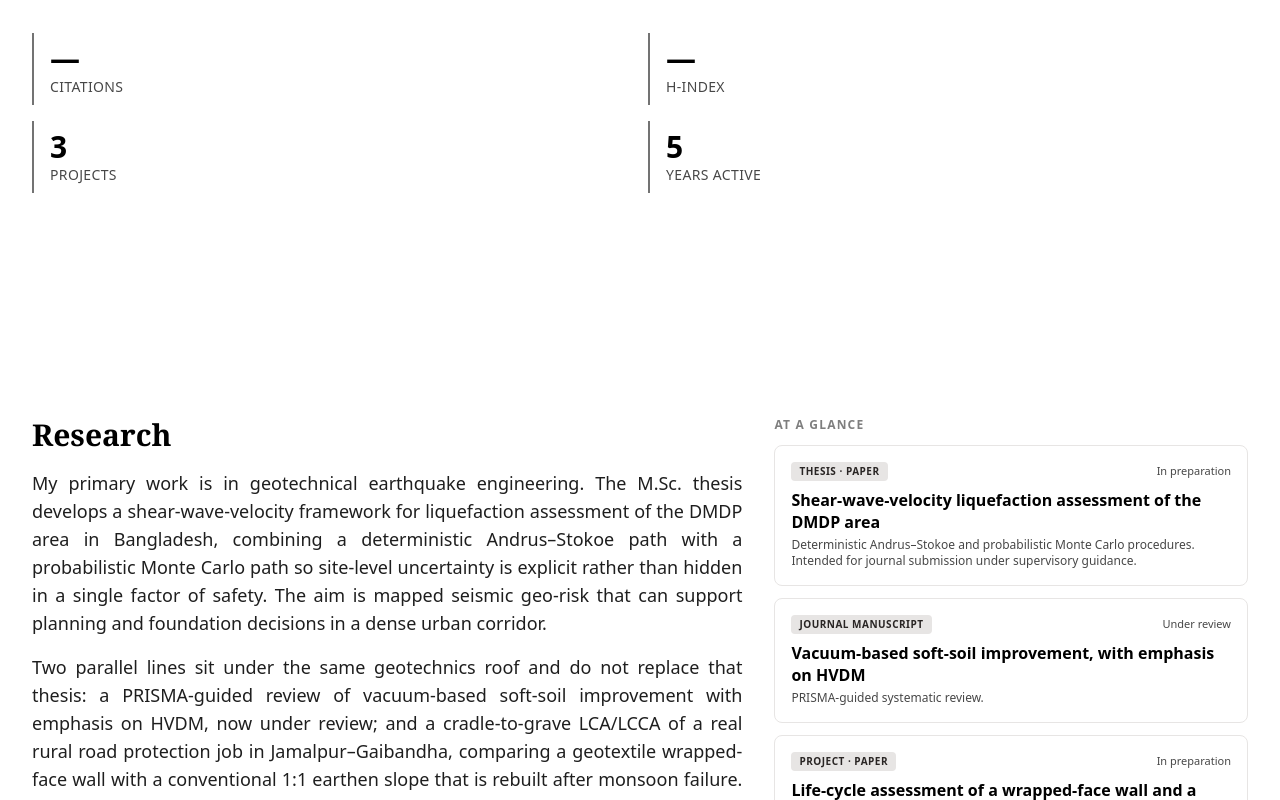
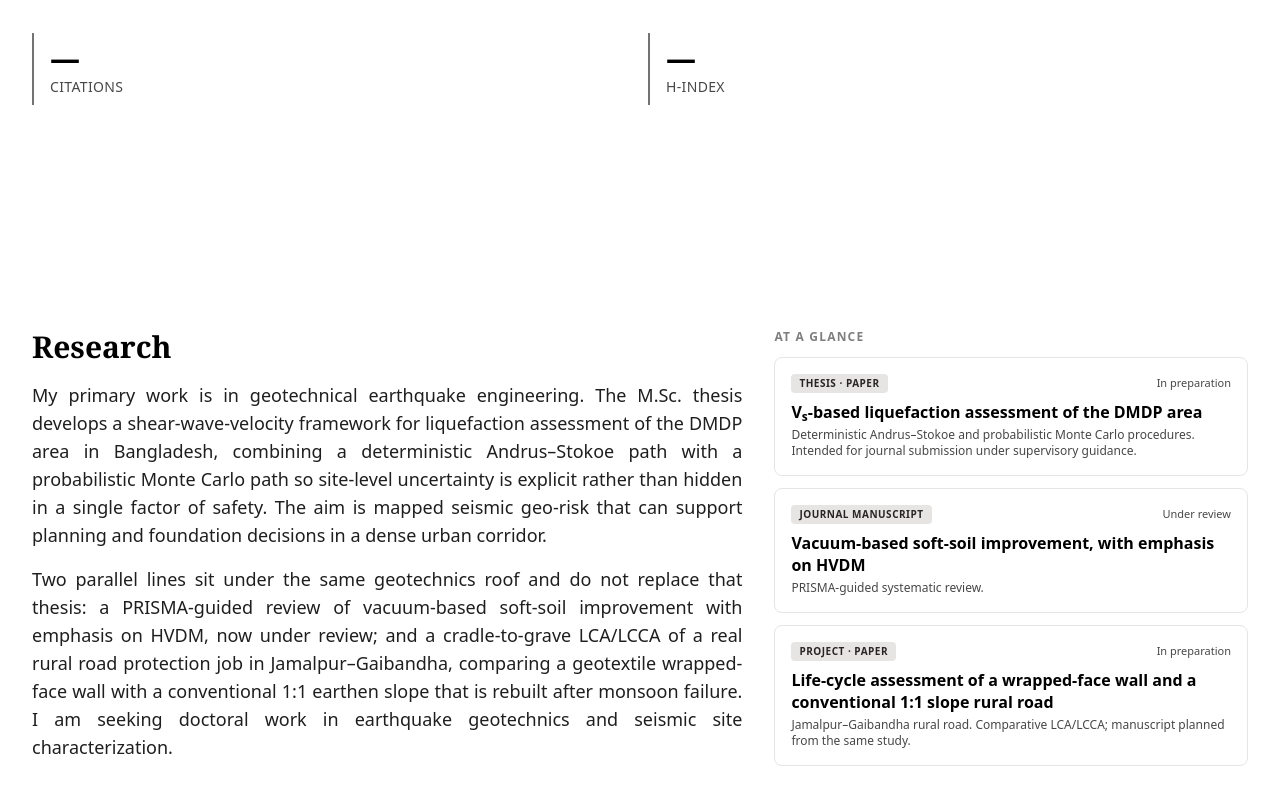
Before and after one commit to enamulislammeraj25-rin/portfolio-xrin, a React (Create React App) app: page / in a window 1280 px wide. Shown: the part 1300-2100 px from the top of the page. Built offline with nearby package versions, Linux system fonts and the light colour scheme.

Commit message:
Use V_s in the liquefaction card. Hide the empty citation chart and the Projects/Years metrics.

```diff
--- a/src/App.js
+++ b/src/App.js
@@ -1012,11 +1012,11 @@ export default function App() {
                  <div className="flex flex-col gap-3">
                    <div className="text-xs font-bold uppercase tracking-widest opacity-50">At a glance</div>
                    {[
-                     { tag: "Thesis · paper", status: "In preparation", line: "Shear-wave-velocity liquefaction assessment of the DMDP area", sub: "Deterministic Andrus–Stokoe and probabilistic Monte Carlo procedures. Intended for journal submission under supervisory guidance." },
+                     { tag: "Thesis · paper", status: "In preparation", key: "vs-dmdp", line: <>V<sub>s</sub>-based liquefaction assessment of the DMDP area</>, sub: "Deterministic Andrus–Stokoe and probabilistic Monte Carlo procedures. Intended for journal submission under supervisory guidance." },
                      { tag: "Journal manuscript", status: "Under review", line: "Vacuum-based soft-soil improvement, with emphasis on HVDM", sub: "PRISMA-guided systematic review." },
                      { tag: "Project · paper", status: "In preparation", line: "Life-cycle assessment of a wrapped-face wall and a conventional 1:1 slope rural road", sub: "Jamalpur–Gaibandha rural road. Comparative LCA/LCCA; manuscript planned from the same study." },
                    ].map((card) => (
-                     <div key={card.line} className={`p-4 rounded-lg border ${(isLight) ? 'border-stone-200 bg-white' : 'border-white/15 bg-white/5'}`}>
+                     <div key={card.key || card.tag} className={`p-4 rounded-lg border ${(isLight) ? 'border-stone-200 bg-white' : 'border-white/15 bg-white/5'}`}>
                        <div className="flex items-center justify-between gap-2 mb-2">
                          <span className={`text-[10px] font-bold uppercase tracking-wider px-2 py-0.5 rounded ${(isLight) ? 'bg-stone-200 text-stone-800' : 'bg-white/15'}`}>{card.tag}</span>
                          <span className="text-[11px] opacity-60">{card.status}</span>
@@ -1121,7 +1121,8 @@ export default function App() {
                 </div>
             </div>
 
-            {/* Citation Graph - Kept as is */}
+            {/* Citation growth chart hidden: no real citations yet. Restore: set SHOW_CITATION_GRAPH true. */}
+            {false && (
             <div className="mb-8 h-64 w-full">
                 <h3 className="text-sm font-bold uppercase tracking-widest opacity-50 mb-6">Citation Growth</h3>
                 <ResponsiveContainer width="100%" height="100%">
@@ -1146,6 +1147,7 @@ export default function App() {
                     </AreaChart>
                 </ResponsiveContainer>
             </div>
+            )}
 
             {PORTFOLIO_DATA.under_review && PORTFOLIO_DATA.under_review.length > 0 && (
               <div className={`border-l-2 py-2 ml-3 md:ml-6 ${(isLight) ? 'border-neutral-500' : 'border-white/30'}`}>
--- a/src/data/portfolioData.js
+++ b/src/data/portfolioData.js
@@ -40,8 +40,10 @@ export const PORTFOLIO_DATA = {
   metrics: [
     { label: "Citations", value: "—" },
     { label: "h-index", value: "—" },
-    { label: "Projects", value: "3" },
-    { label: "Years Active", value: "5" }
+    // Hidden on the academic About strip until the numbers mean something.
+    // Uncomment to show again.
+    // { label: "Projects", value: "3" },
+    // { label: "Years Active", value: "5" }
   ],
 
   // --- EDITABLE: Education History ---
```
